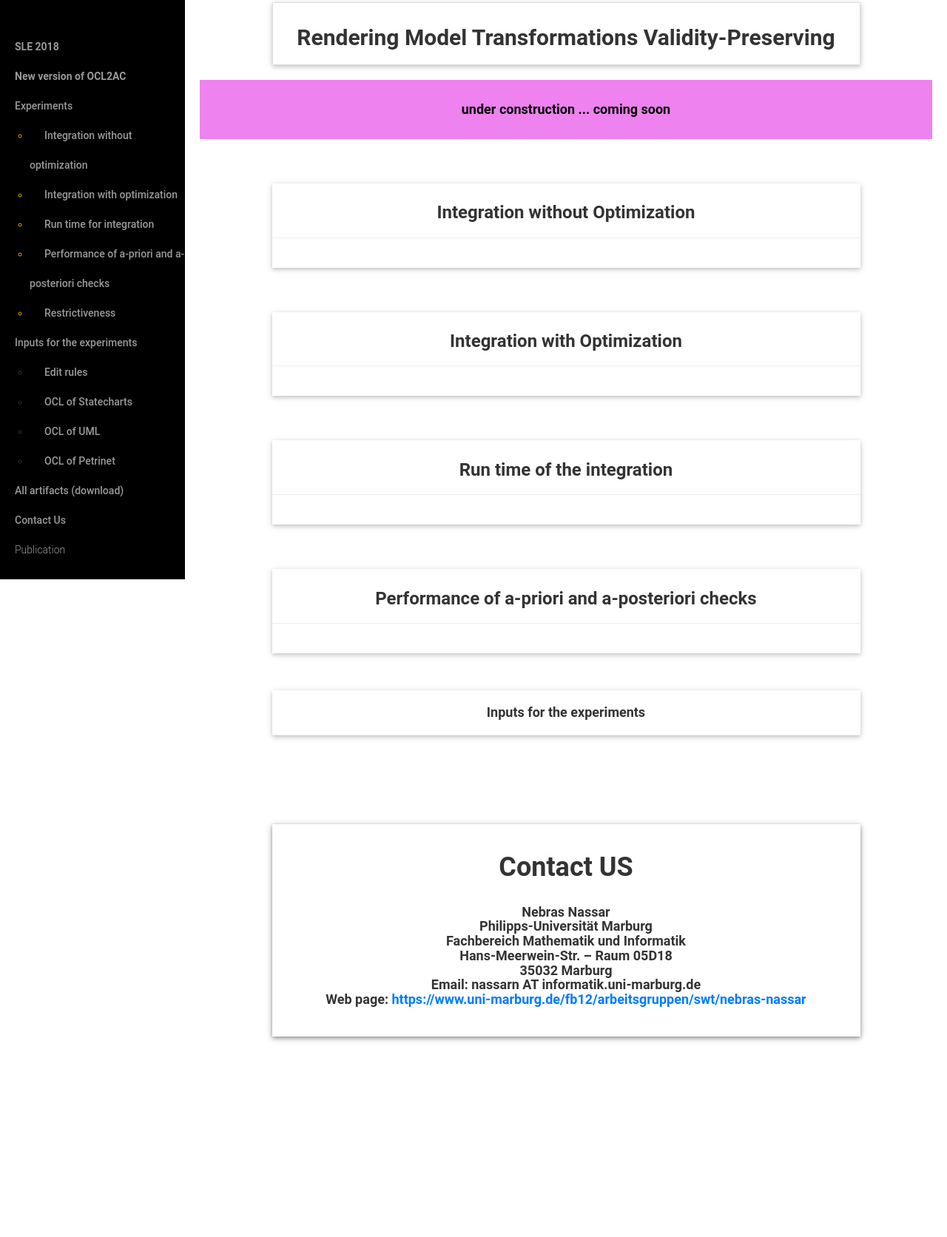
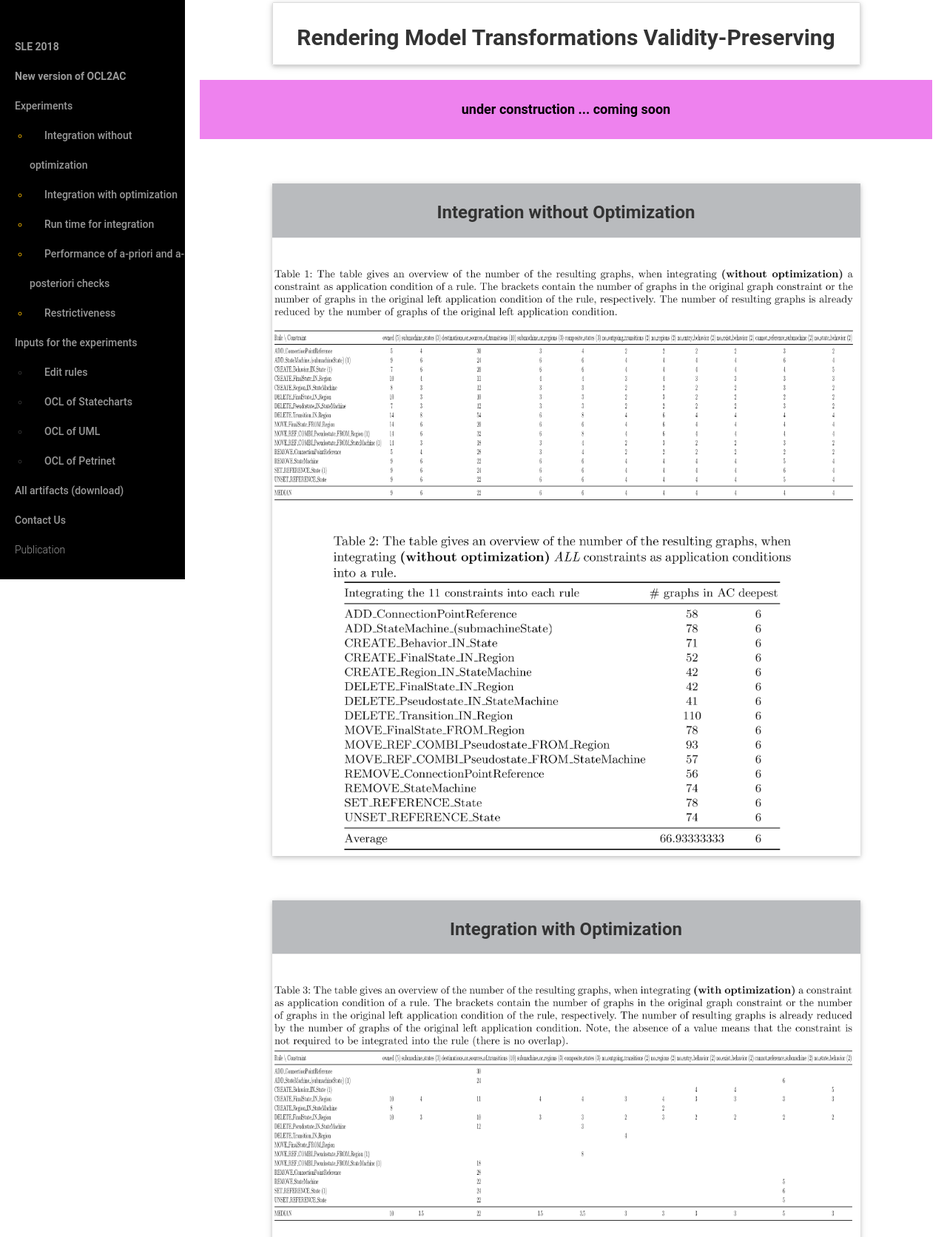
Before and after one commit to OCL2AC/home, a website: page sle/index.html in a window 1280 px wide. Shown: the part 17-1689 px from the top of the page at 74% size. Before the commit the page ends 1448 px from the top, so only its background shows below. Drawn offline with nearby package versions, Linux system fonts and the light colour scheme.

Commit message:
updated Exp

```diff
--- a/sle/index.html
+++ b/sle/index.html
@@ -3,14 +3,15 @@
 
 <head>
 
-    <script async src="https://www.googletagmanager.com/gtag/js?id=UA-111170203-2"></script>
+    <script async src="https://www.googletagmanager.com/gtag/js?id=UA-111170203-5"></script>
     <script>
         window.dataLayer = window.dataLayer || [];
         function gtag(){dataLayer.push(arguments);}
         gtag('js', new Date());
 
-        gtag('config', 'UA-111170203-2');
+        gtag('config', 'UA-111170203-5');
     </script>
+
 
     <meta charset="utf-8">
     <meta name="viewport" content="width=device-width, initial-scale=1, shrink-to-fit=no">
@@ -215,16 +216,26 @@
                 <br>
                 <br>
 
+                <!--Integration without Optimization-->
                 <div class="row">
                     <div class="col-md-1"></div>
                     <!--content-->
                     <div class="col-md-10" id="expTranslateWithoutOpt">
                         <div class="card card-body" align="center">
-                            <h3 class="card-title"><br><b>Integration without Optimization</b>
+                            <h3 class="card-title" style="background-color: #b9bbbe"><br><b>Integration without Optimization</b>
                                 <hr>
                             </h3>
                             <br>
-                        </div>
+
+                            <a href="img/exp/tableA1.png" target="new">
+                            <img src="img/exp/tableA1.png" style='height: 100%; width: 100%; object-fit: contain'/>
+                            </a>
+
+                            <br>
+                            <br>
+                            <br>
+
+                            <img src="img/exp/tableA2.png" style='height: 80%; width: 80%; object-fit: contain'/></div>
                     </div>
                     <div class="col-md-1"></div>
                 </div>
@@ -232,32 +243,26 @@
                 <br>
                 <br>
 
+                <!--Integration with Optimization-->
                 <div class="row">
                     <div class="col-md-1"></div>
                     <!--content-->
                     <div class="col-md-10" id="expTranslateWithOpt">
                         <div class="card card-body" align="center">
-                            <h3 class="card-title"><br><b>Integration with Optimization</b>
+                            <h3 class="card-title" style="background-color: #b9bbbe"><br><b>Integration with Optimization</b>
                                 <hr>
                             </h3>
                             <br>
-                        </div>
-                    </div>
-                    <div class="col-md-1"></div>
-                </div>
 
-                <br>
-                <br>
+                            <a href="img/exp/tableB1.png" target="new">
+                                <img src="img/exp/tableB1.png" style='height: 100%; width: 100%; object-fit: contain'/>
+                            </a>
 
-                <div class="row">
-                    <div class="col-md-1"></div>
-                    <!--content-->
-                    <div class="col-md-10" id="expPerformance">
-                        <div class="card card-body" align="center">
-                            <h3 class="card-title"><br><b>Run time of the integration</b>
-                                <hr>
-                            </h3>
                             <br>
+                            <br>
+
+                            <img src="img/exp/tableB2.png" style='height: 80%; width: 80%; object-fit: contain'/>
+
                         </div>
                     </div>
                     <div class="col-md-1"></div>
@@ -265,15 +270,43 @@
                 <br>
                 <br>
 
+               <!--Run time of the integration-->
+                <div class="row">
+                    <div class="col-md-1"></div>
+                    <!--content-->
+                    <div class="col-md-10" id="expPerformance">
+                        <div class="card card-body" align="center">
+                            <h3 class="card-title" style="background-color: #b9bbbe"><br><b>Run time of the integration</b>
+                                <hr>
+                            </h3>
+                            <br>
+
+                            <a href="img/exp/tableC.png" target="new">
+                                <img src="img/exp/tableC.png" style='height: 100%; width: 100%; object-fit: contain'/>
+                            </a>
+                        </div>
+                    </div>
+                    <div class="col-md-1"></div>
+                </div>
+                <br>
+                <br>
+
+        <!--Performance of a-priori and a-posteriori checks-->
                 <div class="row">
                     <div class="col-md-1"></div>
                     <!--content-->
                     <div class="col-md-10" id="expACPerformance">
                         <div class="card card-body" align="center">
-                            <h3 class="card-title"><br><b>Performance of a-priori and a-posteriori checks</b>
+                            <h3 class="card-title" style="background-color: #b9bbbe"><br><b>Performance of a-priori and a-posteriori checks</b>
                                 <hr>
                             </h3>
                             <br>
+
+                            <img src="img/exp/tableD1.png" style='height: 80%; width: 80%; object-fit: contain'/>
+                        <br>
+                        <br>
+                        <br>
+                        <img src="img/exp/tableD2.png" style='height: 80%; width: 80%; object-fit: contain'/>
                         </div>
                     </div>
                     <div class="col-md-1"></div>
```
Also changed, not shown: sle/img/exp/tableA1.png (added), sle/img/exp/tableA2.png (added), sle/img/exp/tableB1.png (added), sle/img/exp/tableB2.png (added), sle/img/exp/tableC.png (added), sle/img/exp/tableD1.png (added), sle/img/exp/tableD2.png (added).
